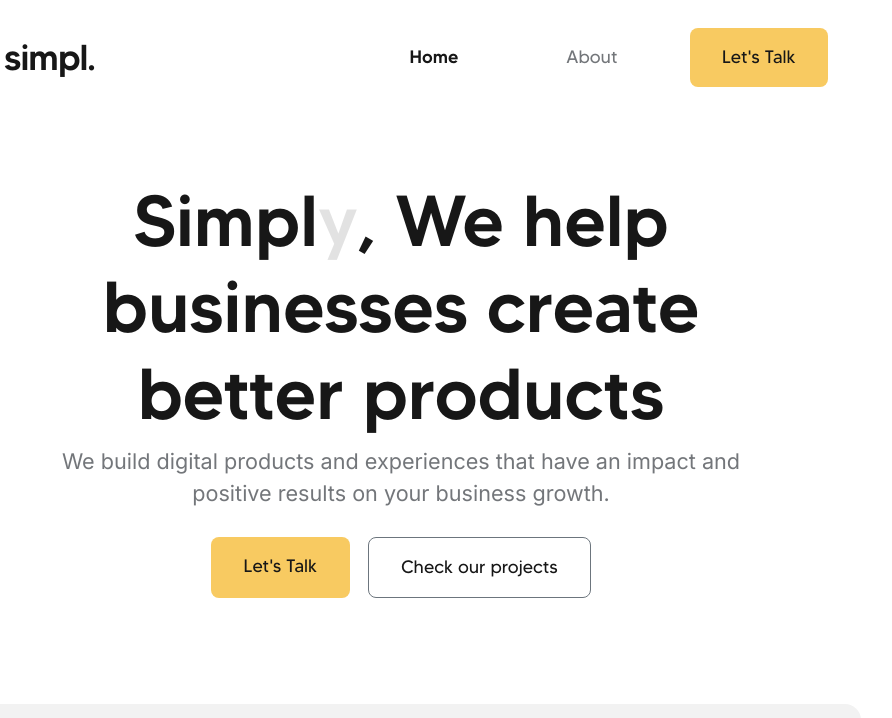
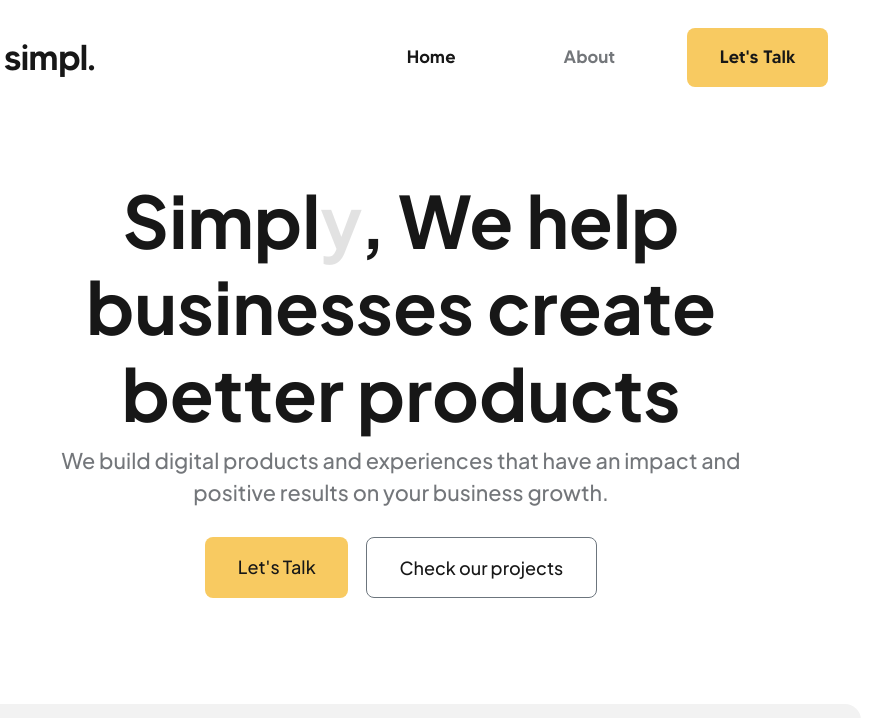
Before and after one commit to simpl-studio/web, a plain HTML site: page index.html in a window 1280 px wide. Shown: the top 718 px of the page, 239-1131 px from the left. Drawn offline with nearby package versions, Linux system fonts and the light colour scheme; files that its build step writes are made by us from their sources; a script that the page names is missing; files whose address does not match are found by name; a web font is replaced by a local one.

Commit message:
Add files via upload

```diff
--- a/assets/css/main.css
+++ b/assets/css/main.css
@@ -92,12 +92,14 @@ html,
 body {
     scroll-behavior: smooth;
     overflow-x: hidden;
-    font-family: 'Inter', sans-serif;
+    font-family: 'Plus Jakarta', sans-serif;
+    line-height: 1.5;
     -webkit-font-smoothing: antialiased;
     margin: 0;
     padding-bottom: 0;
     cursor: default;
     font-size: 18px;
+    font-weight: 500;
     scroll-behavior: smooth;
     /* -webkit-touch-callout: none;
     -webkit-user-select: none;
@@ -112,7 +114,6 @@ body {
     overflow-x: hidden;
     max-width: 100%;
     color: var(--font-color);
-    font-weight: 400;
     height: 100% !important;;
 }
 
@@ -130,7 +131,8 @@ body {
   }
 
 h1, h2, h3, h4, h5, h6 {
-    font-family: 'made-tommy', sans-serif;
+    font-family: 'Plus Jakarta', sans-serif;
+    font-weight: 600;
 }
 
 a {
@@ -156,8 +158,7 @@ p {
 .btn {
     transition: all .3s;
     -webkit-transition: all .3s;
-    font-family: 'made-tommy', sans-serif;
-    font-weight: 400;
+    font-weight: 500 !important;
     border-radius: 8px;
     font-size: 1rem;
 }
@@ -266,6 +267,10 @@ footer {
     color: rgba(255, 248, 255, .42);
 }
 
+form .form-group {
+    margin-bottom: 16px;
+    margin-top: 16px;
+}
 
 .loader-wrapper {
 	width: 100% !important;
```
